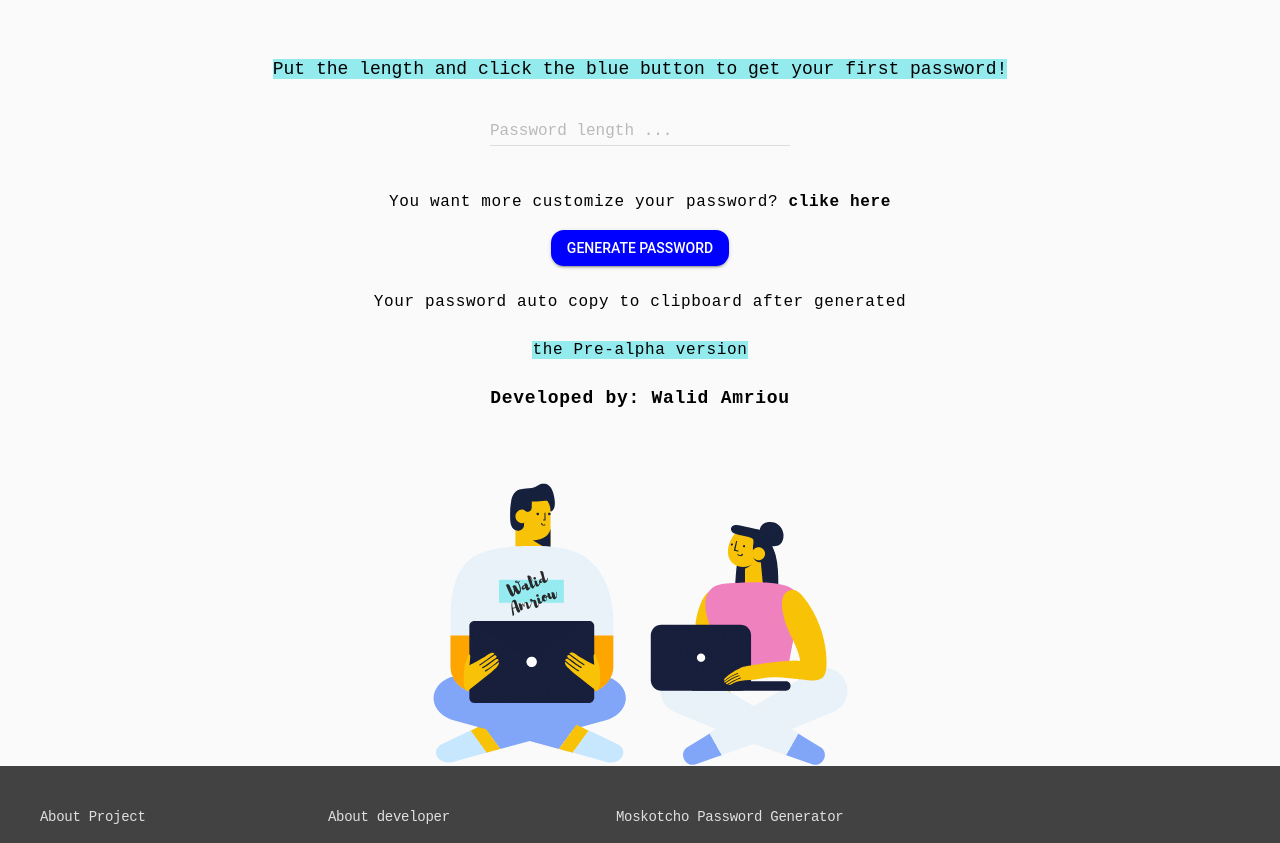
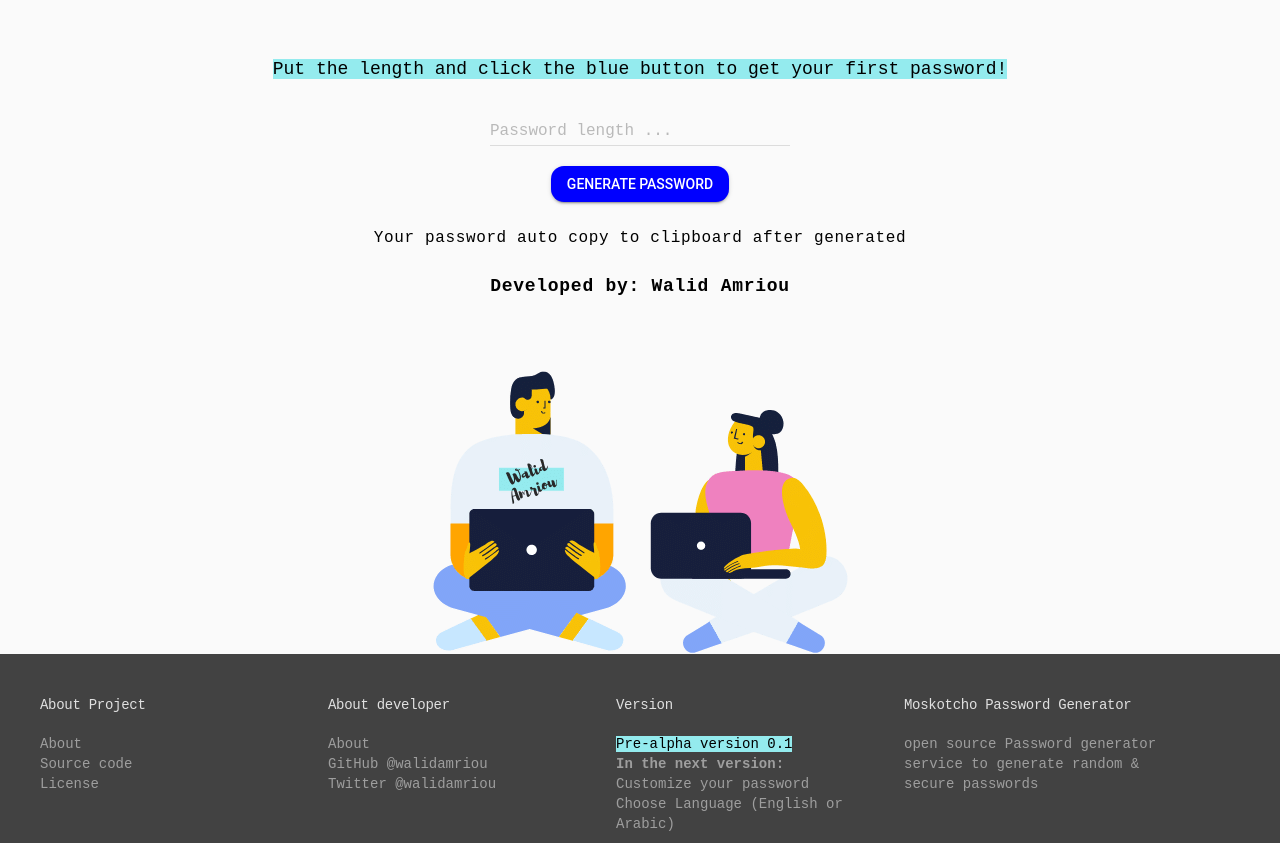
Before and after one commit to walidamriou/Moskotcho_Password_Generator, a plain HTML site: page index.html in a window 1280 px wide. Shown: the part 97-940 px from the top of the page. Drawn offline with Linux system fonts and the light colour scheme; no server answers.

Commit message:
Update UI

```diff
--- a/index.html
+++ b/index.html
@@ -19,7 +19,7 @@
   <script src="material_design/material.min.js"></script>
   <script src="js/main.js"></script>
   <script src="js/jquery.min.js"></script>
-  <script src="js/lang.js" ></script>
+  <script src="js/language.js" ></script>
 
   <!-- Global site tag (gtag.js) - Google Analytics -->
   <script async src="https://www.googletagmanager.com/gtag/js?id=UA-43599500-3"></script>
@@ -121,6 +121,7 @@
           Your new password
           <span class="mdl-badge" id="password_number_session_badge" data-badge="password_number_session" title="The number of password generated in this session">
           </span></h5>
+
         </b>
         <p class="devfast-large devfast-center" style="color: #B71C1C;max-width: 100%;" id="password_display">
           <mark>Put the length and click the blue button to get your first password!</mark>
@@ -135,16 +136,15 @@
             <span class="mdl-textfield__error">Input is not a number!</span>
           </div>
         </form>
-
+<!--
         <h6>You want more customize your password? <b onclick="alert('Wait the next update :D')" style="cursor:pointer;">clike here</b></h6>
-
+-->
         <button id="password_generate_button"
           class="mdl-button mdl-js-button mdl-button--raised mdl-js-ripple-effect mdl-button--accent"
           style="border-radius:13px;background-color: blue" >
           Generate Password
         </button>
         <h6>Your password auto copy to clipboard after generated</h6>
-        <h6><mark>the Pre-alpha version </mark></h6>
 
         <h6 class="devfast-large devfast-center"><b>Developed by: Walid Amriou</b></h6>
 
@@ -181,6 +181,15 @@
         </ul>
       </div>
 
+      <div class="mdl-mega-footer__drop-down-section">
+        <input class="mdl-mega-footer__heading-checkbox" type="checkbox" checked>
+        <h1 class="mdl-mega-footer__heading">Version</h1>
+          <mark>Pre-alpha version 0.1 </mark>
+          <br>
+          <b>In the next version:</b> <br>
+          Customize your password<br>
+          Choose Language (English or Arabic)
+      </div>
 
       <div class="mdl-mega-footer__drop-down-section">
         <input class="mdl-mega-footer__heading-checkbox" type="checkbox" checked>
--- a/js/lang.js
+++ b/js/language.js
@@ -1,3 +1,4 @@
+/*
 var English = "https://moskotchopg.walidamriou.com/language/en.json";
 var Arabic = "https://moskotchopg.walidamriou.com/language/ar.json";
 
@@ -18,12 +19,24 @@ function readJsonFile(file) {
   });
 }
 
-function readAndAppend(language) {
+function ReadLanguage(language) {
   readJsonFile(language).then(function (data) {
     console.log(data);
     request_data = data;
+    document.getElementById("test").innerHTML = request_data.English['Help_text'];
+
   });
 }
 
-readAndAppend(English);
-readAndAppend(Arabic);
+var default_language = ReadLanguage(English);
+//ReadLanguage(Arabic['Help_text']);
+//console.log(request_data['Help_text']);
+function BodyTextstructure(){
+  //change by id
+  //default_language
+  document.getElementById("your_new_password_text").innerHTML = default_language;
+
+
+}
+
+*/
```
